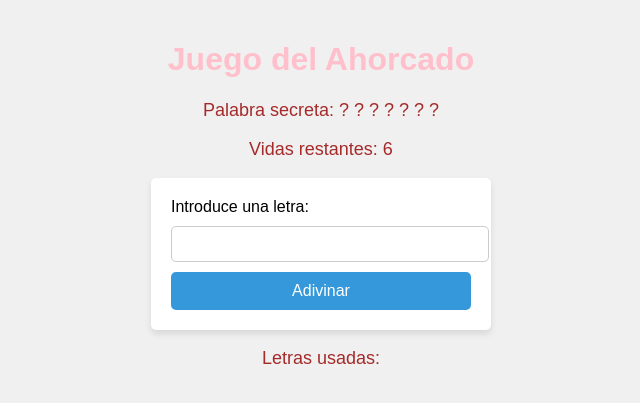
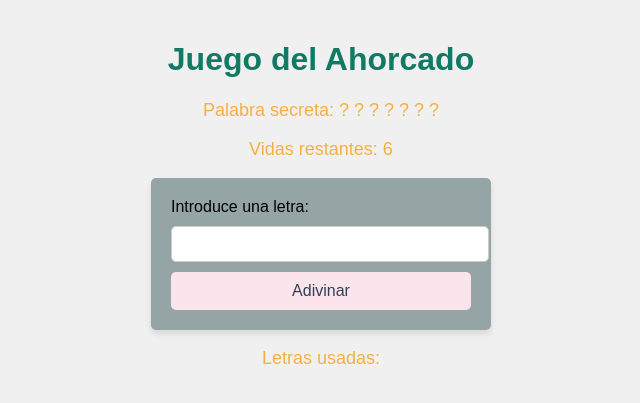
Before and after one commit to IreneGilF/AEV1Despliegue, a PHP site: page / in a window 1280 px wide. Shown: the top 403 px of the page, without its empty margins (319-959 px from the left). Run offline with PHP 8.4, Linux system fonts and the light colour scheme.

Commit message:
Ajustes de estilo en el css

```diff
--- a/estilos.css
+++ b/estilos.css
@@ -6,12 +6,12 @@ body {
 }
 
 h1 {
-    color: pink;
+    color: #117a65;
     text-align: center;
 }
 
 form {
-    background-color: #ffffff;
+    background-color: #95a5a6;
     padding: 20px;
     border-radius: 5px;
     box-shadow: 0 4px 6px rgba(0, 0, 0, 0.1);
@@ -35,8 +35,8 @@ input[type="text"] {
 }
 
 button {
-    background-color: #3498db;
-    color: white;
+    background-color:#fce4ec;
+    color: #2e4053;
     padding: 10px 15px;
     border: none;
     border-radius: 5px;
@@ -46,11 +46,11 @@ button {
 }
 
 button:hover {
-    background-color: #2980b9;
+    background-color: #d84878 ;
 }
 
 p {
     font-size: 18px;
     text-align: center;
-    color: brown;
+    color: #f5b041 ;
 }
```
